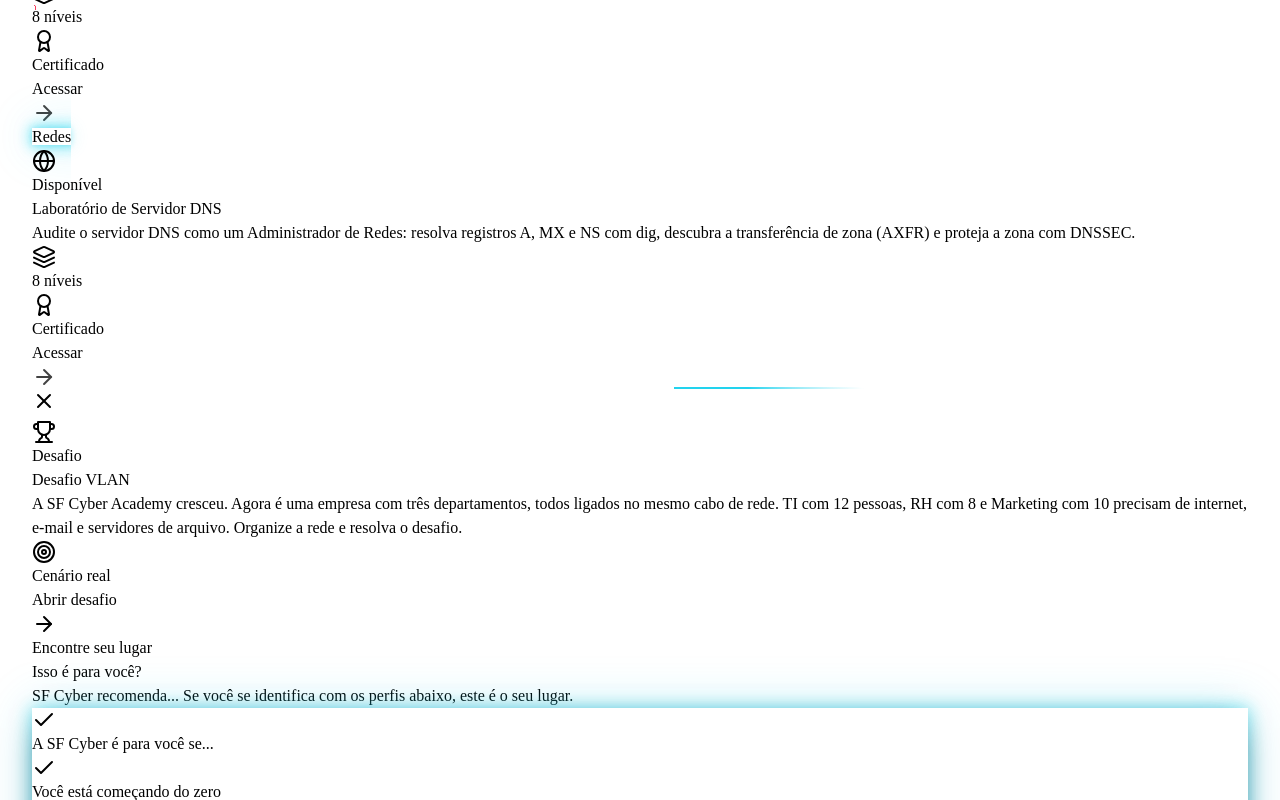
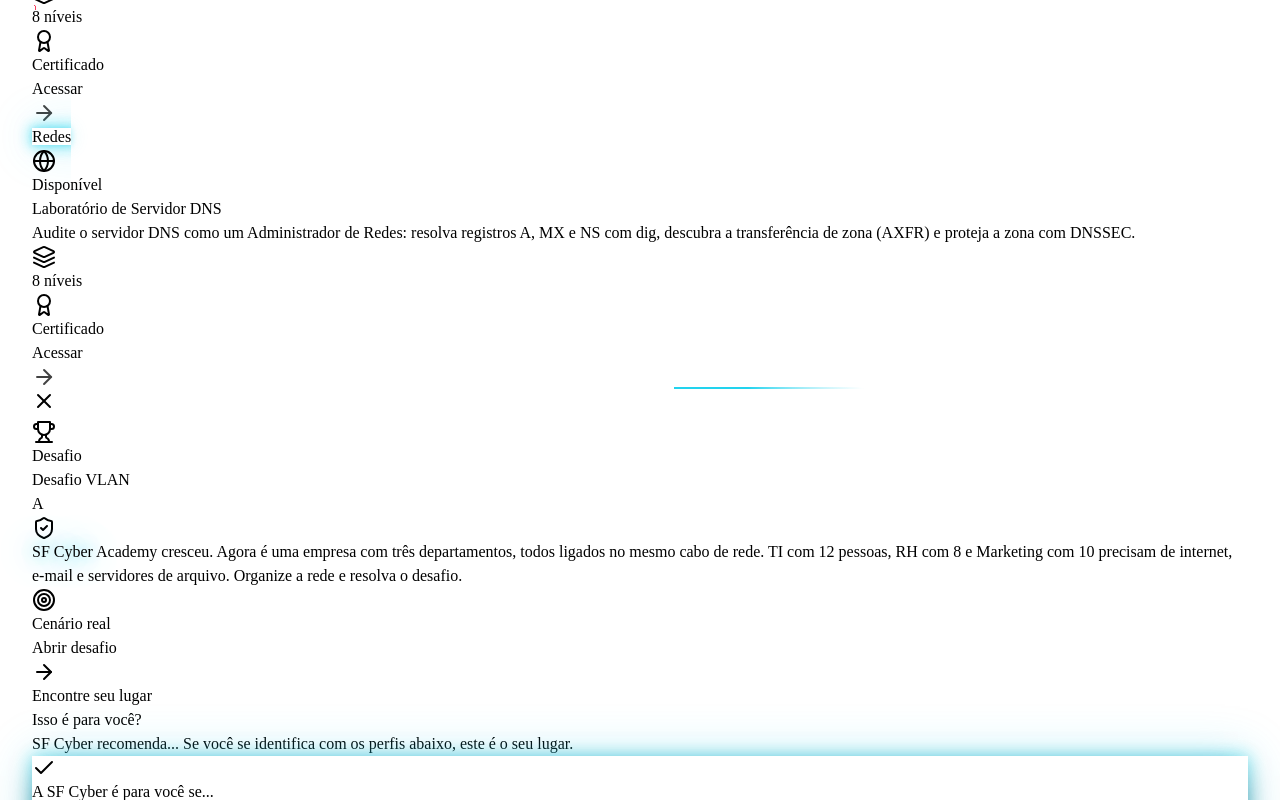
Before and after one commit to sandronsk1977-creator/sf-cyber, a React (Vite) app in the folder client/: page / in a window 1280 px wide. Both pictures are taken after a click on the button "Desafio do Guerreiro". Shown: the part 2912-3712 px from the top of the page. Built offline with nearby package versions, Linux system fonts and the light colour scheme.

Commit message:
Insere logo SF Cyber com escudo no texto do modal Desafio VLAN

```diff
--- a/client/src/components/DesafioVlanModal.tsx
+++ b/client/src/components/DesafioVlanModal.tsx
@@ -1,5 +1,12 @@
 import { useEffect } from "react";
-import { Trophy, Target, ArrowRight, X } from "lucide-react";
+import { Trophy, Target, ArrowRight, X, ShieldCheck } from "lucide-react";
+
+const SFCyber = () => (
+  <span className="inline-flex items-center gap-1 align-middle text-cyan-400 font-bold animate-logo-text-pulse whitespace-nowrap">
+    <ShieldCheck className="h-4 w-4" />
+    SF Cyber
+  </span>
+);
 
 interface DesafioVlanModalProps {
   open: boolean;
@@ -60,9 +67,9 @@ export function DesafioVlanModal({ open, onOpenChange }: DesafioVlanModalProps)
           Desafio VLAN
         </h2>
         <p className="mb-5 text-sm leading-relaxed text-slate-300">
-          A SF Cyber Academy cresceu. Agora é uma empresa com três departamentos, todos ligados no
-          mesmo cabo de rede. TI com 12 pessoas, RH com 8 e Marketing com 10 precisam de internet,
-          e-mail e servidores de arquivo. Organize a rede e resolva o desafio.
+          A <SFCyber /> Academy cresceu. Agora é uma empresa com três departamentos, todos ligados
+          no mesmo cabo de rede. TI com 12 pessoas, RH com 8 e Marketing com 10 precisam de
+          internet, e-mail e servidores de arquivo. Organize a rede e resolva o desafio.
         </p>
 
         <div className="mb-6 flex items-center gap-2">
```
